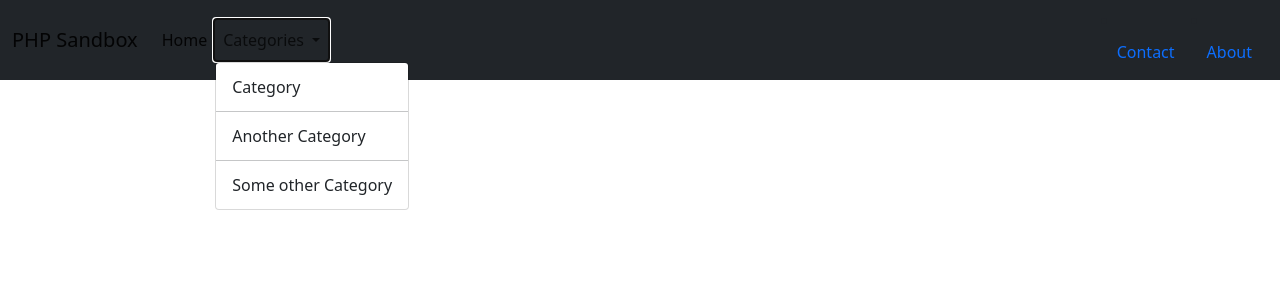
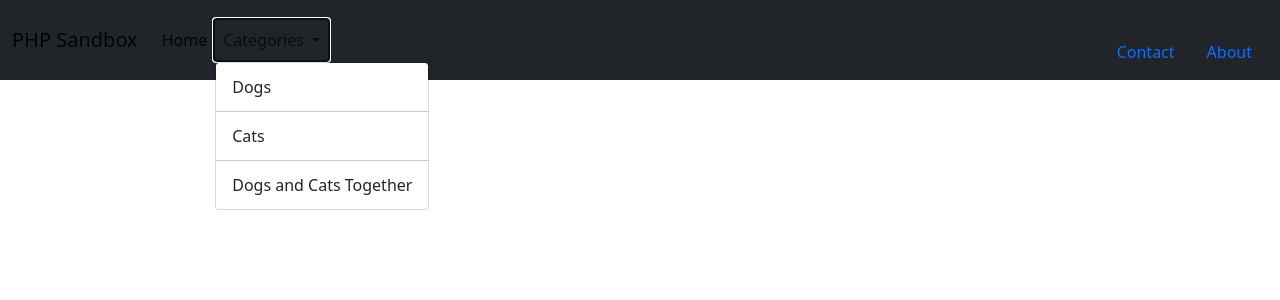
Before and after one commit to EvMad/php-sandbox1, a PHP site: page / in a window 1280 px wide, after a click on "Categories". Shown: the top 300 px of the page. Run offline with PHP 8.4, Linux system fonts and the light colour scheme.

Commit message:
added images. renamed categories in dropdown

```diff
--- a/index.php
+++ b/index.php
@@ -27,11 +27,11 @@
             Categories
           </a>
           <ul class="dropdown-menu" aria-labelledby="navbarDropdown">
-            <li><a class="dropdown-item" href="#">Category</a></li>
+            <li><a class="dropdown-item" href="#">Dogs</a></li>
             <li><hr class="dropdown-divider"></li>
-            <li><a class="dropdown-item" href="#">Another Category</a></li>
+            <li><a class="dropdown-item" href="#">Cats</a></li>
             <li><hr class="dropdown-divider"></li>
-            <li><a class="dropdown-item" href="#">Some other Category</a></li>
+            <li><a class="dropdown-item" href="#">Dogs and Cats Together</a></li>
           </ul>
         </li>
 
```
Also changed, not shown: images/both1.jpg (added), images/both2.jpg (added), images/both3.jpg (added), images/both4.jpg (added), images/cats1.jpg (added), images/cats2.jpg (added), images/cats3.jpg (added), images/cats4.jpg (added), images/dogs1.jpg (added), images/dogs2.jpg (added), images/dogs3.jpg (added), images/dogs4.jpg (added).
